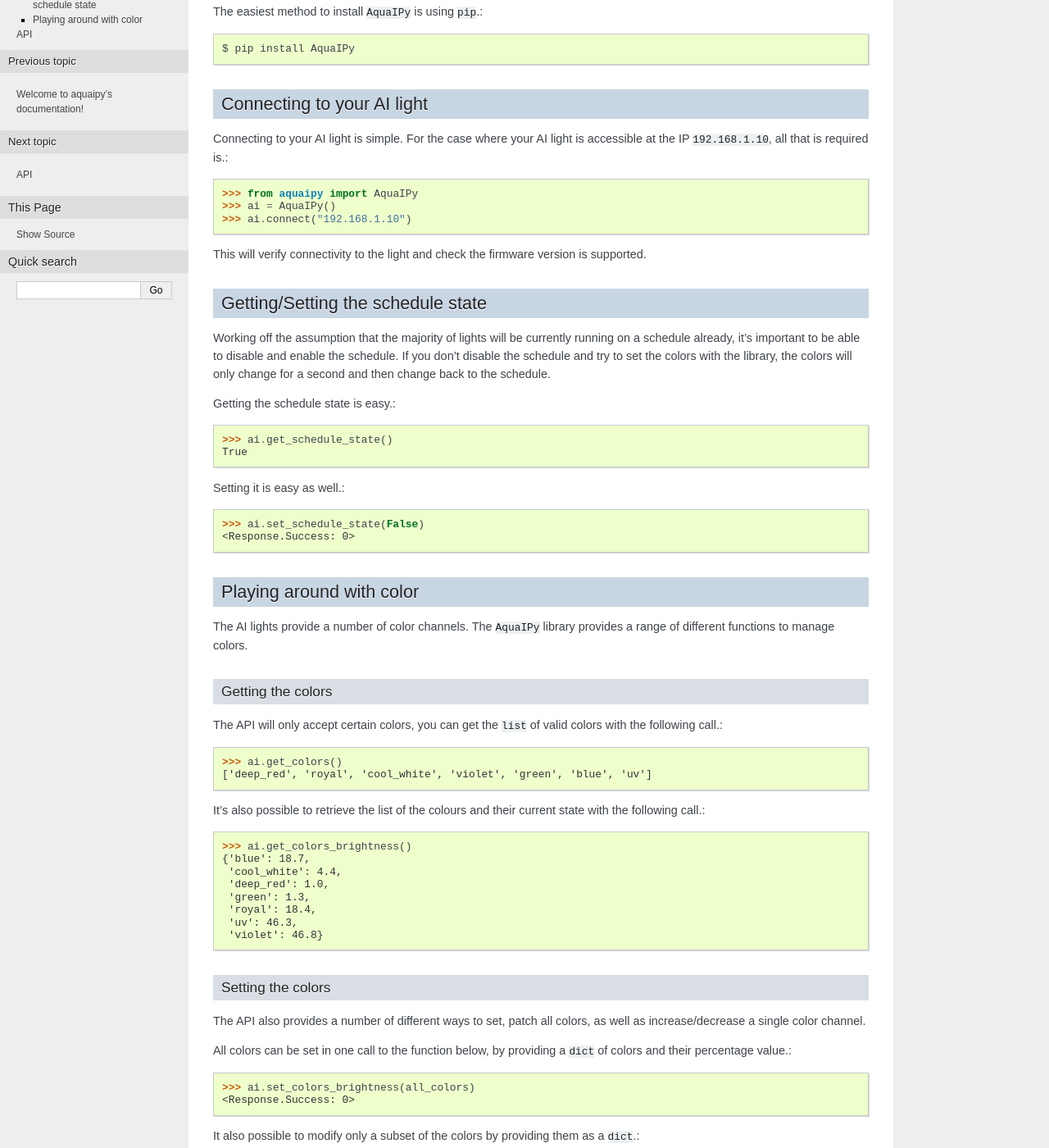
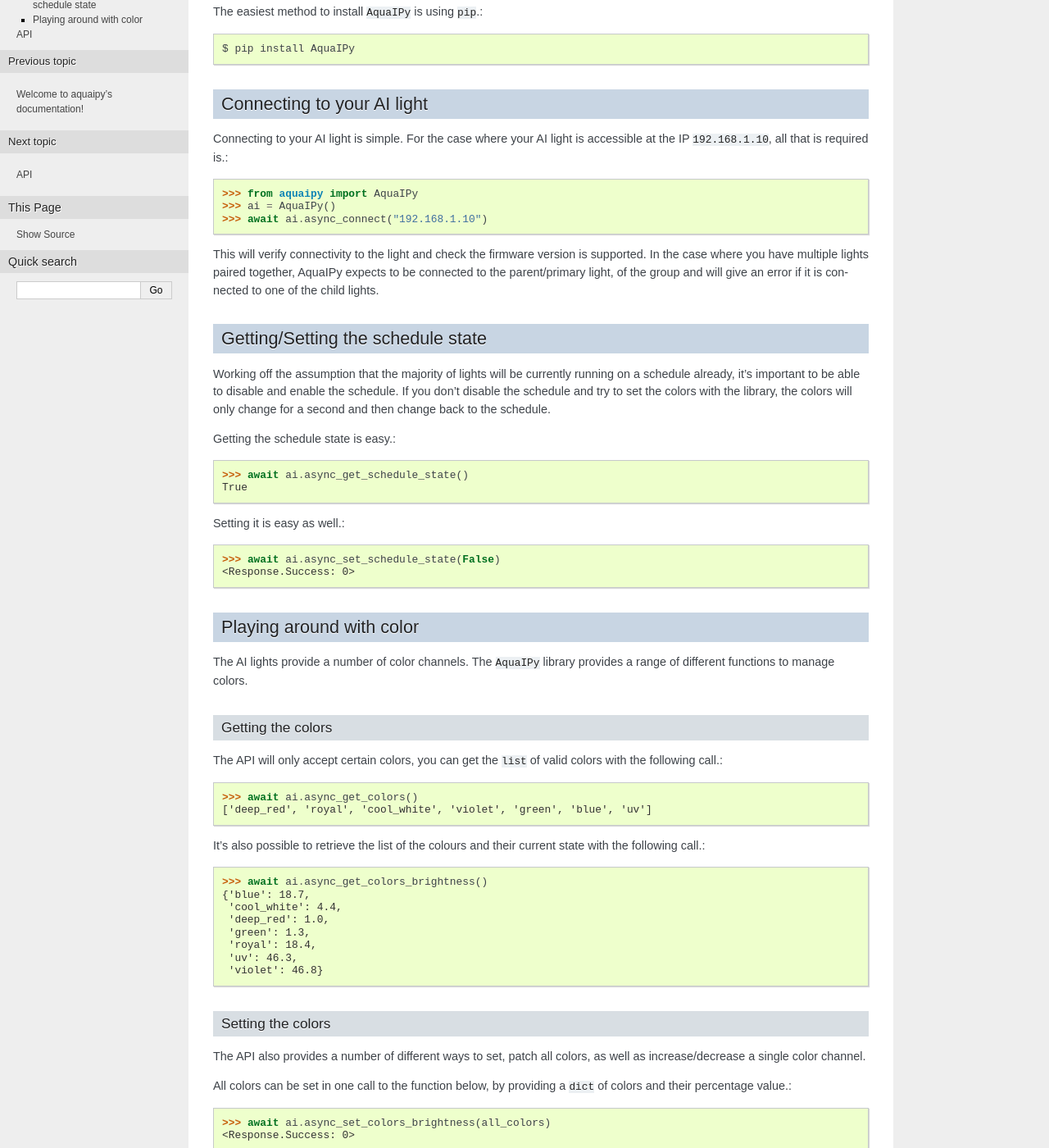
Before and after one commit to mcclown/AquaIPy, a Sphinx documentation site: the page built from docs/basics.rst, in a window 1280 px wide and 1400 px high, scrolled down 207 px. Shown: the whole window at 82% size. Built offline with Sphinx 7.4.7, drawn with Linux system fonts in a browser that asks for light colours; the version number is read from the project's files by our own code; some of the changed text lies outside the part shown.

Commit message:
Updating docs

```diff
--- a/README.rst
+++ b/README.rst
@@ -30,6 +30,10 @@ Quickstart
 
 Install aquaipy using ``pip``: ``$ pip install aquaipy``. Once that is
 complete you can import the AquaIPy class and connect to your lights.
+
+In this guide synchronous calls are shown but v2.0.0 of AquaIPy was a
+we-write, to provide async support. Synchronous functions are still
+supported but they are just wrappers of the async functions.
 
 .. code:: python
 
--- a/docs/basics.rst
+++ b/docs/basics.rst
@@ -19,9 +19,11 @@ that is required is.::
 
         >>> from aquaipy import AquaIPy
         >>> ai = AquaIPy()
-        >>> ai.connect("192.168.1.10")
+        >>> await ai.async_connect("192.168.1.10")
 
-This will verify connectivity to the light and check the firmware version is supported.
+This will verify connectivity to the light and check the firmware version is supported. In the case where you have multiple
+lights paired together, AquaIPy expects to be connected to the parent/primary light, of the group and will give an error if
+it is connected to one of the child lights.
 
 
 Getting/Setting the schedule state
@@ -33,12 +35,12 @@ library, the colors will only change for a second and then change back to the sc
 
 Getting the schedule state is easy.::
 
-        >>> ai.get_schedule_state()
+        >>> await ai.async_get_schedule_state()
         True
 
 Setting it is easy as well.::
 
-        >>> ai.set_schedule_state(False)
+        >>> await ai.async_set_schedule_state(False)
         <Response.Success: 0>
 
 
@@ -55,13 +57,13 @@ Getting the colors
 
 The API will only accept certain colors, you can get the ``list`` of valid colors with the following call.::
 
-        >>> ai.get_colors()
+        >>> await ai.async_get_colors()
         ['deep_red', 'royal', 'cool_white', 'violet', 'green', 'blue', 'uv']
 
 
 It's also possible to retrieve the list of the colours and their current state with the following call.::
 
-        >>> ai.get_colors_brightness()
+        >>> await ai.async_get_colors_brightness()
         {'blue': 18.7,
          'cool_white': 4.4,
          'deep_red': 1.0,
@@ -80,19 +82,19 @@ color channel.
 All colors can be set in one call to the function below, by providing a ``dict`` of colors and their percentage
 value.::
 
-        >>> ai.set_colors_brightness(all_colors)
+        >>> await ai.async_set_colors_brightness(all_colors)
         <Response.Success: 0>
 
 It also possible to modify only a subset of the colors by providing them as a ``dict``.::
 
-        >>> ai.patch_colors_brightness(subset_colors)
+        >>> await ai.async_patch_colors_brightness(subset_colors)
         <Response.Success: 0>
 
 Lastly, it's possible to update a given color channel by a specified percentage.::
 
-        >>> ai.update_color_brightness('cool_white', 33.333)
+        >>> await ai.async_update_color_brightness('cool_white', 33.333)
         <Response.Success: 0>
-        >>> ai.update_color_brightness('deep_red', -15.2)
+        >>> await ai.async_update_color_brightness('deep_red', -15.2)
         <Response.Success: 0>
 
 
@@ -103,6 +105,6 @@ The library can return a number of response codes as ``Response`` objects. The r
 of are below. If any of the these error response codes are returned, then the call will have failed and no changes will
 have been made:
 
-* ``Response.AllColorsMustBeSpecified`` - returned when a call to ``set_colors_brightness()`` doesn't include all colors.
+* ``Response.AllColorsMustBeSpecified`` - returned when a call to ``async_set_colors_brightness()`` doesn't include all colors.
 * ``Response.PowerLimitExceeded`` - returned when a call to one of the methods that updates the colors, would have exceeded the max wattage allowed for the targeted light.
 * ``Response.InvalidData`` - returned when invalid data is supplied to one of the methods that updates the colors.
--- a/docs/index.rst
+++ b/docs/index.rst
@@ -11,7 +11,8 @@ Introduction
 ------------
 
 AquaIPy exposes the functionality that is usually available, via the AquaIllumination mobile phone app or web app,
-for the Prime HD and Hydra HD ranges of aquarium lights.
+for the Prime HD and Hydra HD ranges of aquarium lights. AquaIPy is written with full async support, using asyncio
+but also provides synchronous wrappers for all functions.
 
 This has been tested and validated with a Prime HD and a Hydra 26HD. It should work with a Hydra 52HD but I don't
 own one to test against, contact me if you have one and you are willing to help me validate the library. In theory
```
Also changed, not shown: README.md (+2 -0 lines).
